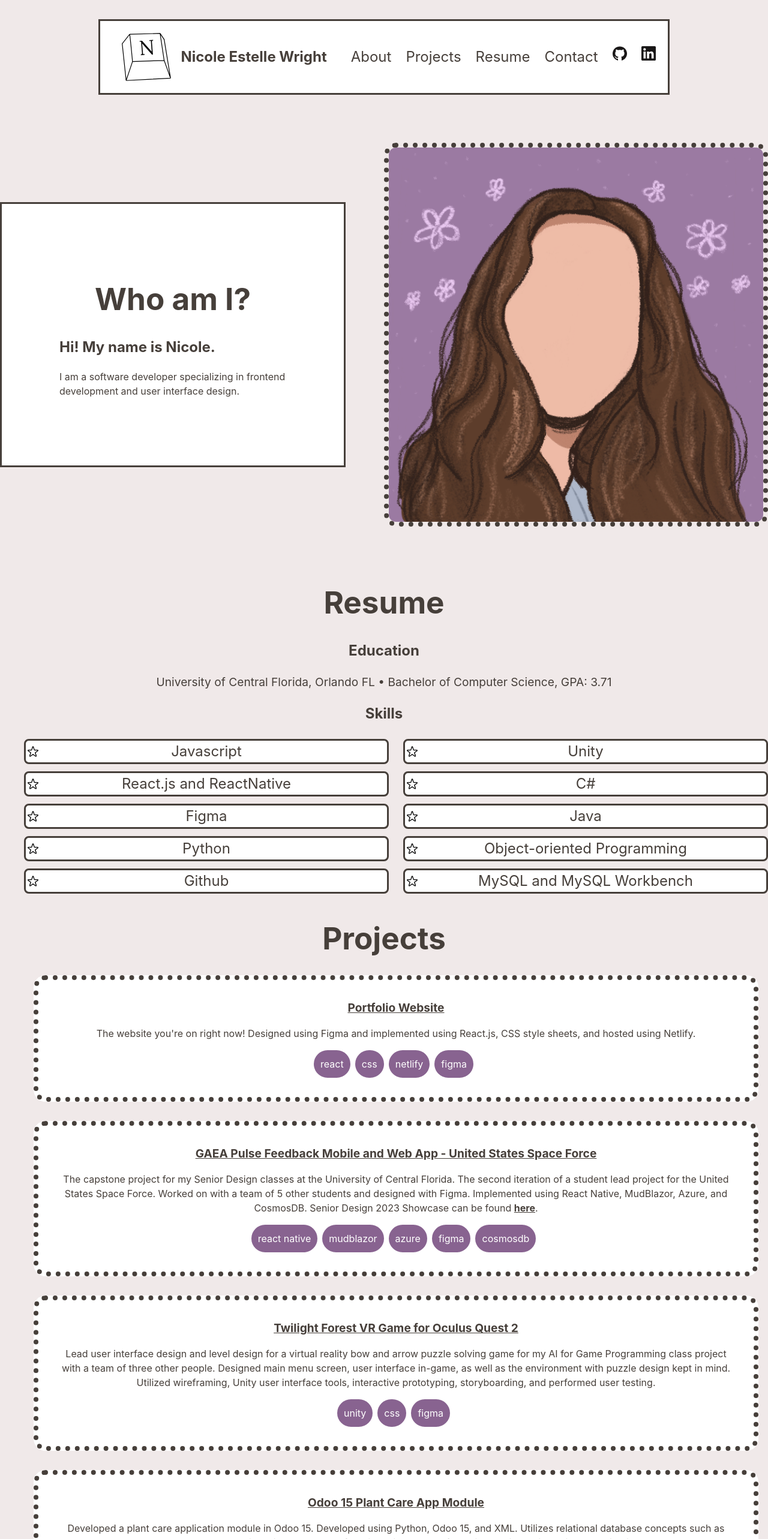
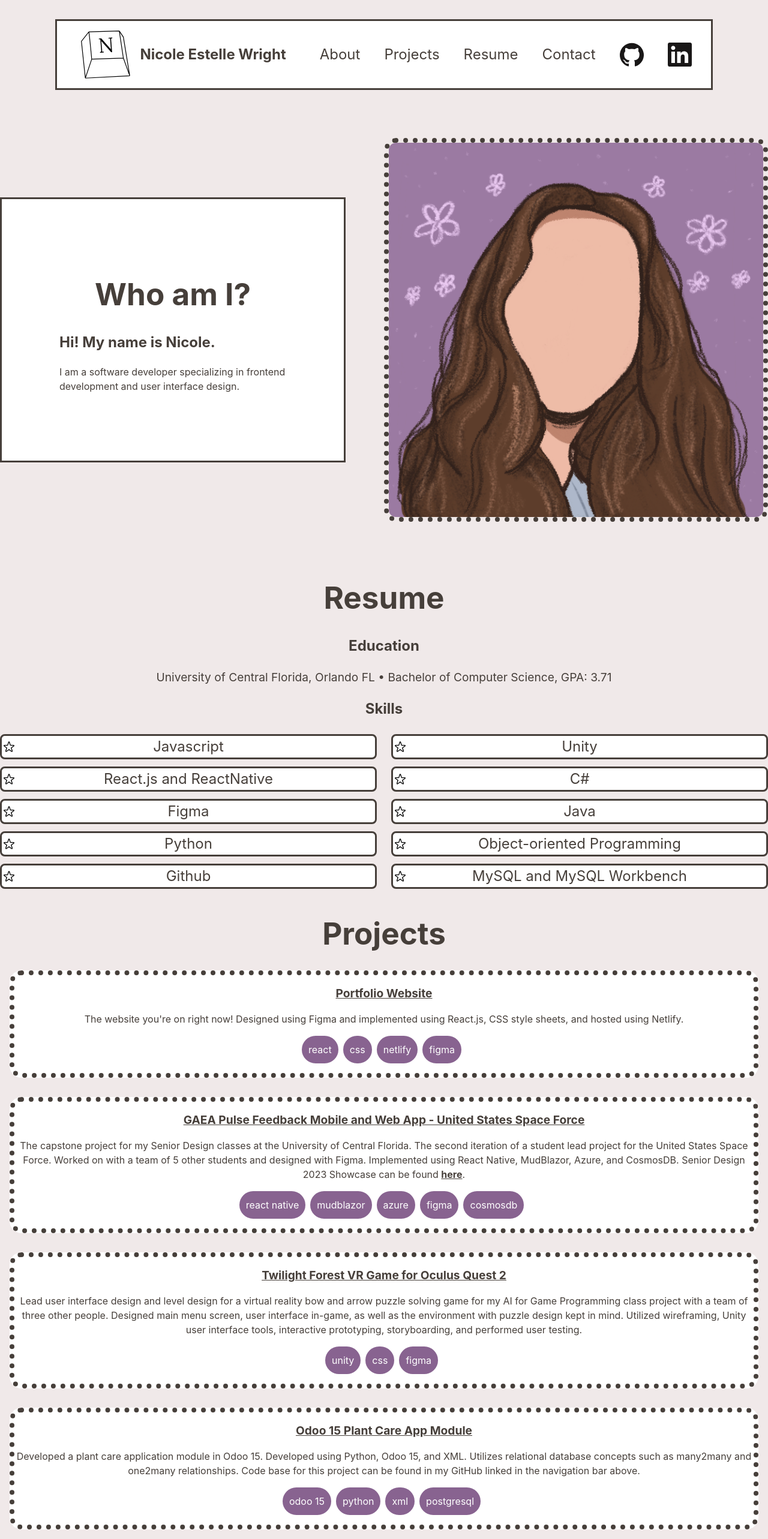
Before and after one commit to nicoleleft/portfolio, a React (Vite) app: page / in a window 1280 px wide. Shown: the top 2566 px of the page at 60% size. Built offline with nearby package versions, Linux system fonts and the light colour scheme.

Commit message:
fix centering issues with header, resume, projects, and contact

```diff
--- a/src/App.css
+++ b/src/App.css
@@ -77,7 +77,6 @@ body {
 
 .nav ul {
   padding: 0;
-  margin: 1;
   list-style: none;
   display: flex;
   justify-content: flex-end;
@@ -90,7 +89,7 @@ body {
 }
 
 .nav-icons {
-  height: 1.5rem;
+  width: 40px;
 }
 
 .site-title {
@@ -103,13 +102,16 @@ body {
   height: 100%;
   display: flex;
   align-items: center;
-  padding: .25rem;
+  padding-left: 0.5rem;
+  padding-right: 1rem;
 }
 
 .nav li:hover {
   background-color: #886390;
   border-radius: 10px;
   color: white;
+  padding-left: 0.5rem;
+  padding-bottom: 0.1rem;
 }
 
 .nav button {
@@ -206,6 +208,7 @@ body {
 ul.skills-list {
   text-align: center;
   column-count: 2;
+  padding-left: 0;
   list-style: none;
   font-size: 24px;
   transition: transform 0.2s ease-in-out;
@@ -248,11 +251,20 @@ ul.skills-list li:hover {
   border-width: 0.5rem;
   border-radius: 20px;
   list-style: none;
-  padding: 2rem;
+  padding-left: 0;
   margin-bottom: 2rem;
   align-items: center;
   justify-content: center;
   background-color: #ffffff;
+}
+
+.card-padding-inside{
+  padding-bottom: 1rem;
+  padding-top: 1rem;
+}
+
+.fix-padding {
+  padding-left: 0;
 }
 
 .projects-tags {
@@ -284,22 +296,12 @@ ul.skills-list li:hover {
 
 .contact-container {
   display: flex;
-  flex-wrap: wrap;
+  align-items: center;
   justify-content: center;
-  align-items: center;
-}
-
-.contact-left {
-  display: flex;
-  height: auto;
-  margin-top: 5%;
-  margin-bottom: 5%;
-  align-content: flex-start;
 }
 
 .contact-right {
   color: #463f3a;
-  text-align: center;
   font-size: 25px;
 }
 
@@ -307,25 +309,23 @@ ul.skills-list li:hover {
   background-color: #ffffff;
   border-color: #463f3a;
   border-style: solid;
-  padding: 6rem;
 }
 
 .contact-pic {
   width: 50%;
-  height: auto;
-  margin-top: 5%;
   margin-bottom: 5%;
   border-width: 0.5rem;
   border-color: #463f3a;
   border-style: dotted;
   border-radius: 20px;
-  overflow-x: hidden;
+  margin-right: 3rem;
 }
 
 .contact-button {
   background-color: #ffffff;
   border-color: #463f3a;
   border-width: 3px;
+  margin-bottom: 3rem;
 }
 
 .contact-button:hover {
--- a/src/components/Projects.jsx
+++ b/src/components/Projects.jsx
@@ -3,9 +3,9 @@ export default function Projects() {
         <>
             <div className="container">
                 <h1>Projects</h1>
-                <ul>
+                <ul className="fix-padding">
                     <li className="projects-card">
-                        <div>
+                        <div className="card-padding-inside">
                             <a className="projects-title">Portfolio Website</a>
                             <p>The website you're on right now! Designed using Figma
                                 and implemented using React.js, CSS style sheets, and hosted
@@ -18,7 +18,7 @@ export default function Projects() {
                         </div>
                     </li>
                     <li className="projects-card">
-                        <div>
+                        <div className="card-padding-inside">
                             <a href="https://youtu.be/_Tb1lKcswww" className="projects-title">GAEA Pulse Feedback Mobile and Web App - United
                             States Space Force</a>
                             <p>The capstone project for my Senior Design classes at the University
@@ -38,7 +38,7 @@ export default function Projects() {
                         </div>
                     </li>
                     <li className="projects-card">
-                        <div>
+                        <div className="card-padding-inside">
                             <a href="https://youtu.be/2yn9weoGpfM?t=12813" className="projects-title">Twilight Forest VR Game for Oculus Quest 2</a>
                             <p>
                                 Lead user interface design and level design for a virtual reality bow and arrow puzzle solving
@@ -53,7 +53,7 @@ export default function Projects() {
                         </div>
                     </li>
                     <li className="projects-card">
-                        <div>
+                        <div className="card-padding-inside">
                             <a className="projects-title">Odoo 15 Plant Care App Module</a>
                             <p> Developed a plant care application module in Odoo 15. Developed
                                 using Python, Odoo 15, and XML. Utilizes relational database
```
